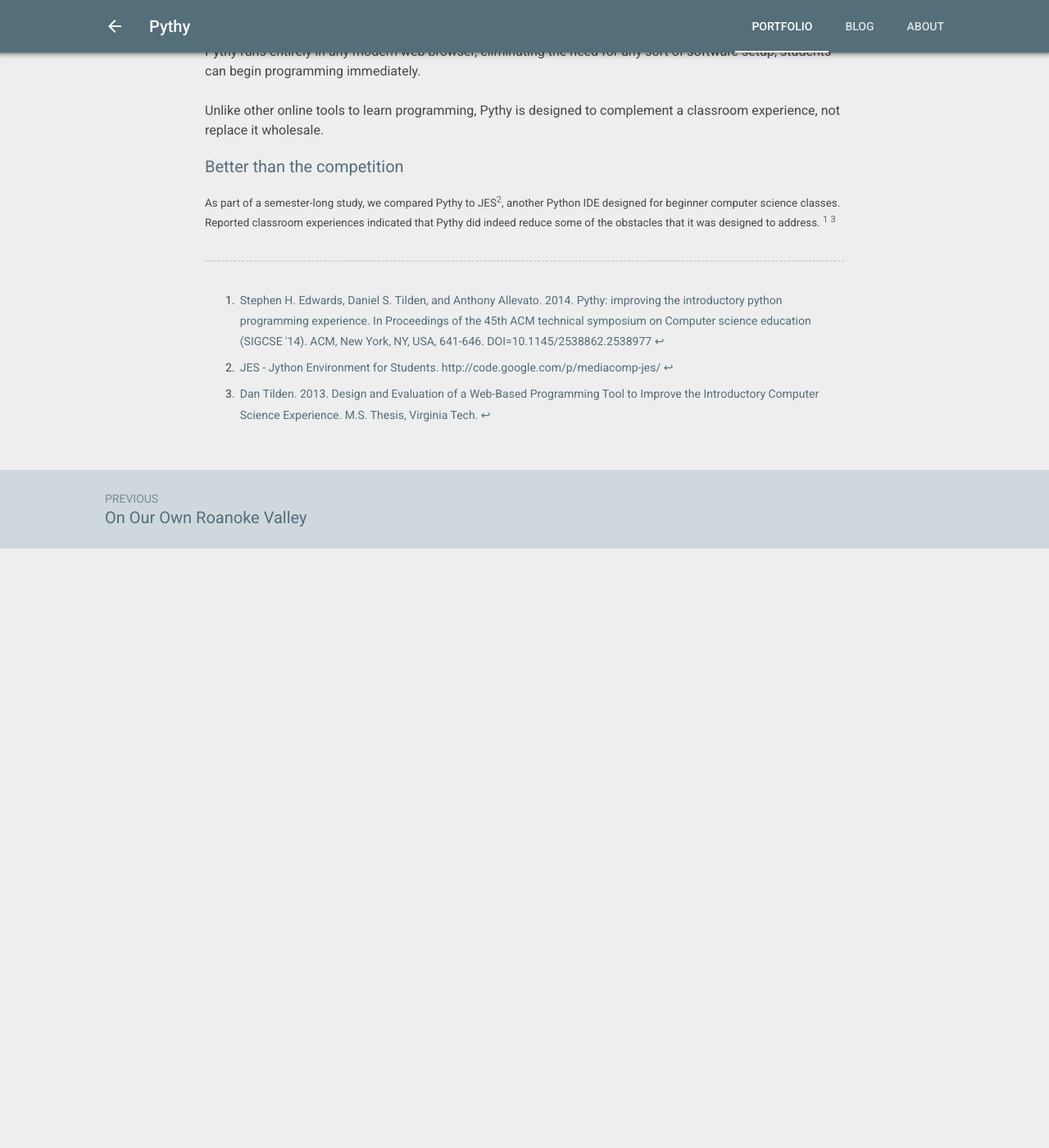
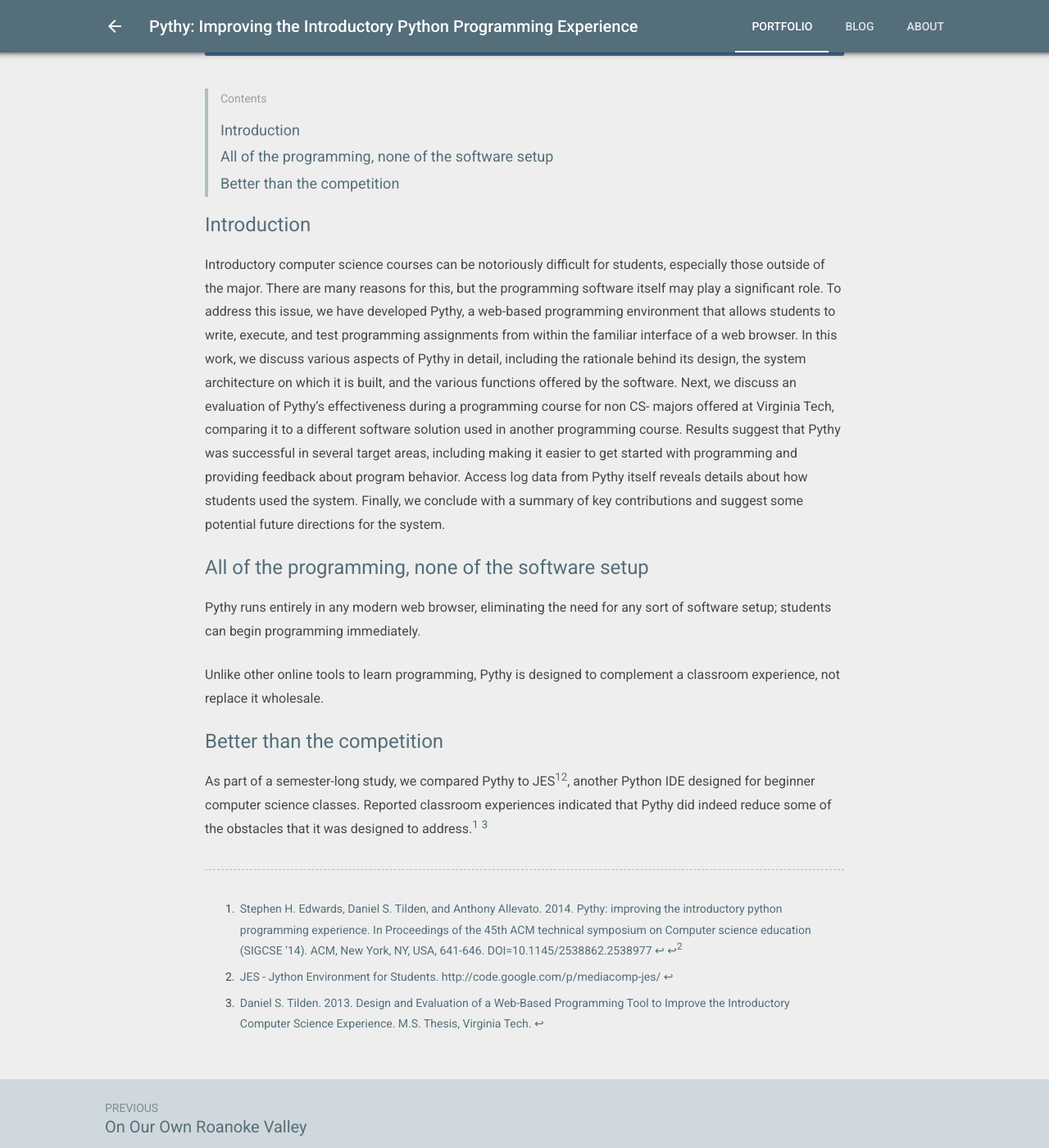
Before and after one commit to tilden/tilden.github.io, a Jekyll site: the page built from projects/pythy.md, in a window 1280 px wide and 1400 px high, scrolled down 766 px. Shown: the whole window at 82% size. Built offline with Jekyll 4.4.1, drawn with Linux system fonts in a browser that asks for light colours; nearby versions of some CDN libraries; before the commit the page ends 1435 px from its top, so only the background shows below that.

Commit message:
Improvements to page titles, re-added pythy

```diff
--- a/_includes/head.html
+++ b/_includes/head.html
@@ -1,7 +1,7 @@
 <head>
     <meta charset="utf-8">
     <meta http-equiv="X-UA-Compatible" content="IE=edge">
-    <title>{% if page.title %}{{ page.title }}{% else %}{{ site.title }}{% endif %}</title>
+    <title>{% if page.browser_title %}{{ page.browser_title }}{% else %}{{ page.title }}{% endif %}</title>
     <meta name="viewport" content="width=device-width">
     <meta name="description" content="{{ site.description }}">
     <link rel="icon" type="image/png" href="{{ "/images/icon@2x.png" | prepend: site.baseurl }}" />
--- a/blog.html
+++ b/blog.html
@@ -2,10 +2,9 @@
 layout: default
 section: blog
 is_top_level: true
+browser_title: "Dan Tilden: Blog"
 title: "Blog"
 banner_photo: "/images/sunset1.jpg"
-#banner_photo: "/images/lizard.jpg"
-#banner_photo: "/images/fern1.jpg"
 top_bar_color: "#3F51B5"
 
 ---
--- a/index.html
+++ b/index.html
@@ -2,6 +2,7 @@
 layout: default
 section: portfolio
 is_top_level: true
+browser_title: "Dan Tilden: Design Portfolio"
 title: "Dan Tilden"
 subtitle: >
           I strive to make life slightly less frustrating by improving the software and devices people use every day.
--- /dev/null
+++ b/projects/pythy.md
@@ -0,0 +1,36 @@
+---
+layout: post
+banner_photo: "pythy_sky.jpg"
+title: "Pythy: Improving the Introductory Python Programming Experience"
+subtitle: "Evaluating of a web-based programming tool for introductory computer science students"
+---
+
+![Screenshot of pythy showing a program running, then quitting due to an error](/images/projects/pythy/pythy_shot1.png)
+
+* TOC
+{:toc}
+
+## Introduction
+
+Introductory computer science courses can be notoriously difficult for students, especially those outside of the major. There are many reasons for this, but the programming software itself may play a significant role. To address this issue, we have developed Pythy, a web-based programming environment that allows students to write, execute, and test programming assignments from within the familiar interface of a web browser. In this work, we discuss various aspects of Pythy in detail, including the rationale behind its design, the system architecture on which it is built, and the various functions offered by the software. Next, we discuss an evaluation of Pythy’s effectiveness during a programming course for non CS- majors offered at Virginia Tech, comparing it to a different software solution used in another programming course. Results suggest that Pythy was successful in several target areas, including making it easier to get started with programming and providing feedback about program behavior. Access log data from Pythy itself reveals details about how students used the system. Finally, we conclude with a summary of key contributions and suggest some potential future directions for the system.
+
+## All of the programming, none of the software setup
+
+Pythy runs entirely in any modern web browser, eliminating the need for any sort of
+software setup; students can begin programming immediately.
+
+Unlike other online tools to learn programming, Pythy is
+designed to complement a classroom experience, not replace it wholesale.
+
+## Better than the competition
+
+As part of a semester-long study, we compared Pythy to JES[^pythy][^jes],
+another Python IDE designed for beginner computer science classes.
+Reported classroom experiences indicated that Pythy did indeed reduce some of the
+obstacles that it was designed to address.[^pythy] [^pythy2]
+
+[^pythy]: [Stephen H. Edwards, Daniel S. Tilden, and Anthony Allevato. 2014. Pythy: improving the introductory python programming experience. In Proceedings of the 45th ACM technical symposium on Computer science education \(SIGCSE '14\). ACM, New York, NY, USA, 641-646. DOI=10.1145/2538862.2538977](http://dx.doi.org/10.1145/2538862.2538977)
+
+[^jes]: [JES - Jython Environment for Students. http://code.google.com/p/mediacomp-jes/](http://code.google.com/p/mediacomp-jes/)
+
+[^pythy2]: [Daniel S. Tilden. 2013. Design and Evaluation of a Web-Based Programming Tool to Improve the Introductory Computer Science Experience. M.S. Thesis, Virginia Tech.](https://vtechworks.lib.vt.edu/handle/10919/23149)
--- a/projects/pythy/index.html
+++ /dev/null
@@ -1,69 +0,0 @@
----
-layout: post
-banner_photo: "pythy_sky.jpg"
-title: "Pythy"
-subtitle: "A web-based programming tool to improve the introductory computer science experience"
----
-
-<div class="section cols left_pic">
-	<div>
-		<img class="screenshot" src="pythy_shot1.png" width="640" height="463" alt="Screenshot of pythy showing a program running, then quitting due to an error" />
-	</div>
-
-	<div class="pic_desc">
-		<h3>All of the programming, none of the software setup</h3>
-
-		Pythy runs entirely in any modern web browser, eliminating the need for any sort of
-		software setup; students can begin programming immediately.
-		<br />
-		<br />
-		Unlike other online tools to learn programming, Pythy is
-		designed to complement a classroom experience, not replace it wholesale.
-	</div>
-</div> <!-- div.cols -->
-
-<div class="section">
-	<div class="pic_desc">
-		<h3>Better than the competition</h3>
-		<small>
-		As part of a semester-long study, we compared Pythy to JES<sup id="fnref:pythy"><a href="#fn:jes" class="footnote">2</a></sup>,
-		another Python IDE designed for beginner computer science classes.
-		Reported classroom experiences indicated that Pythy did indeed reduce some of the
-		obstacles that it was designed to address.
-		<sup><a href="#fn:pythy" class="footnote">1</a></sup>
-		<sup id="fnref:pythy2"><a href="#fn:pythy2" class="footnote">3</a></sup>
-	</small>
-	</div>
-</div> <!-- div.cols -->
-
-<div class="footnotes">
-	<ol>
-		<li id="fn:pythy">
-			<p>
-				<a href="http://dx.doi.org/10.1145/2538862.2538977">
-					Stephen H. Edwards, Daniel S. Tilden, and Anthony Allevato. 2014.
-					Pythy: improving the introductory python programming experience.
-					In Proceedings of the 45th ACM technical symposium on Computer science
-					education (SIGCSE '14). ACM, New York, NY, USA, 641-646.
-					DOI=10.1145/2538862.2538977</a>
-				<a href="#fnref:pythy" class="reversefootnote">&#8617;</a>
-			</p>
-		</li>
-		<li id="fn:jes">
-			<p>
-				<a href="http://code.google.com/p/mediacomp-jes/">
-				JES - Jython Environment for Students. http://code.google.com/p/mediacomp-jes/</a>
-				<a href="#fnref:jes" class="reversefootnote">&#8617;</a>
-			</p>
-		</li>
-		<li id="fn:pythy2">
-			<p>
-				<a href="https://vtechworks.lib.vt.edu/handle/10919/23149">
-				Dan Tilden. 2013. Design and Evaluation of a Web-Based Programming Tool
-				to Improve the Introductory Computer Science Experience. M.S. Thesis,
-				Virginia Tech.</a>
-					<a href="#fnref:pythy2" class="reversefootnote">&#8617;</a>
-			</p>
-		</li>
-	</ol>
-</div>
```
Also changed, not shown: _data/projects.yml (+5 -7 lines), about.md (+1 -2 lines), images/projects/pythy/pythy_shot1.png (renamed from projects/pythy/pythy_shot1.png), images/projects/pythy/pythy_sky.jpg (renamed from projects/pythy/pythy_sky.jpg).
